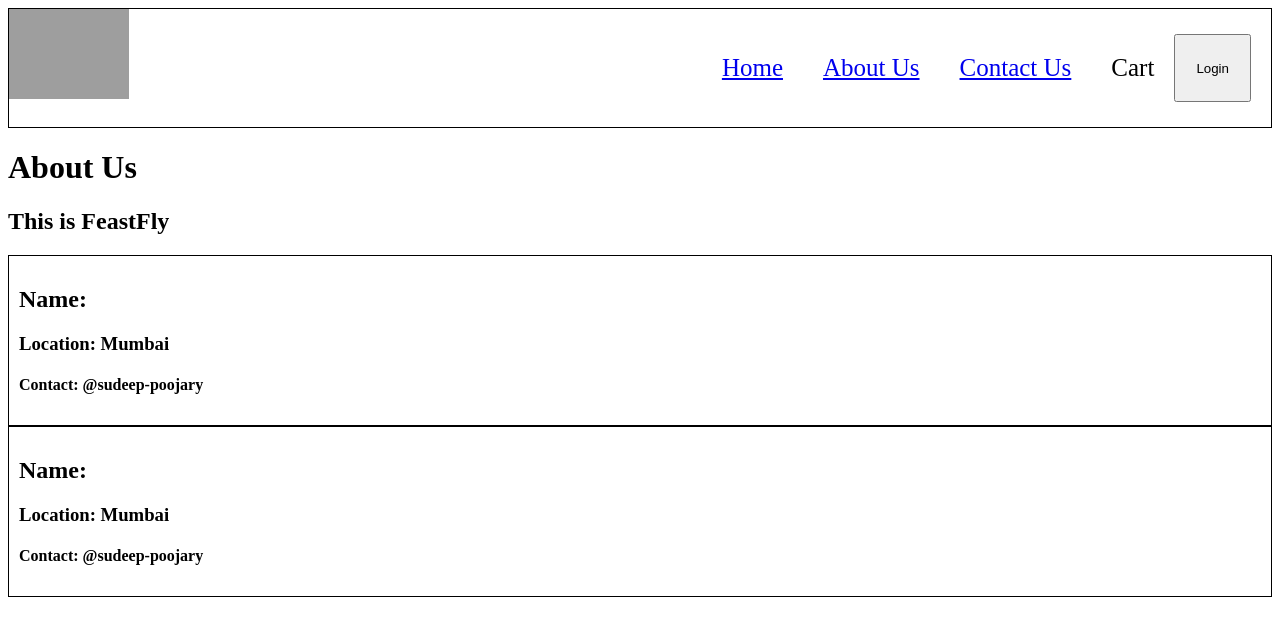
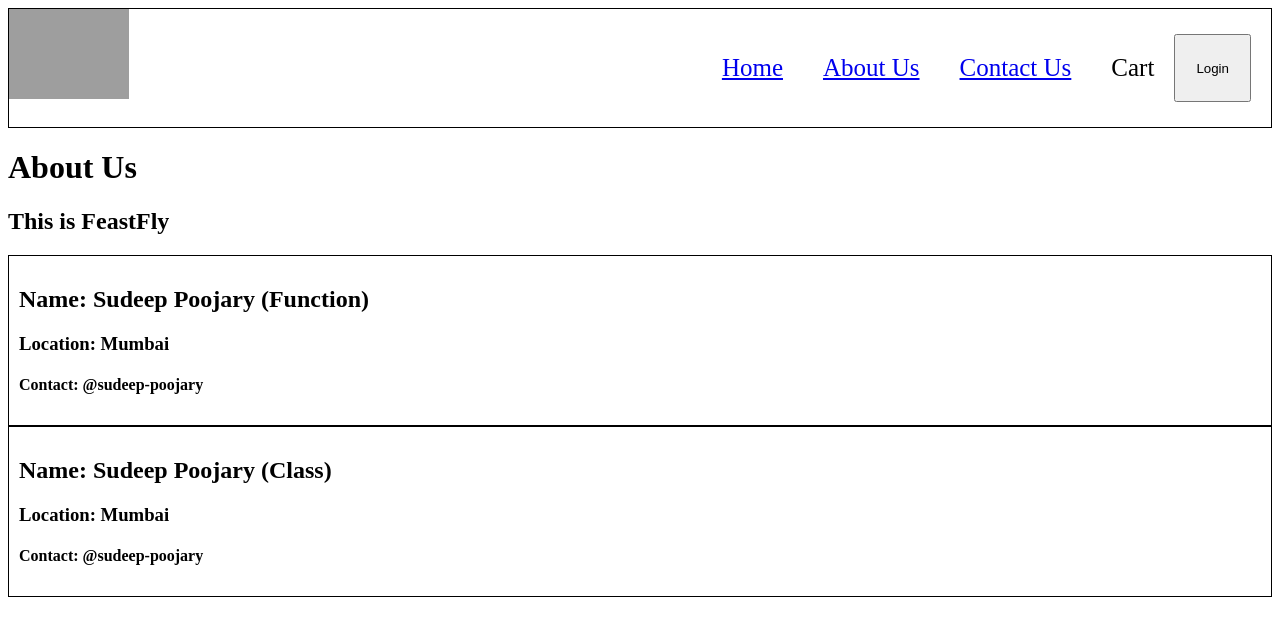
Before and after one commit to Sudeep-Poojary/FeastFly, a React (Vite) app: page /about in a window 1280 px wide. Shown: the top 636 px of the page. Built offline with nearby package versions, Linux system fonts and the light colour scheme; grey boxes are pictures that could not be loaded.

Commit message:
chore: Displaying name using Functional and Class Based Component

```diff
--- a/src/components/About.js
+++ b/src/components/About.js
@@ -6,8 +6,8 @@ const About = () => {
     <div>
       <h1>About Us</h1>
       <h2>This is FeastFly</h2>
-      <User />
-      <UserClass />
+      <User name={"Sudeep Poojary (Function)"} />
+      <UserClass name={"Sudeep Poojary (Class)"} />
     </div>
   );
 };
```
